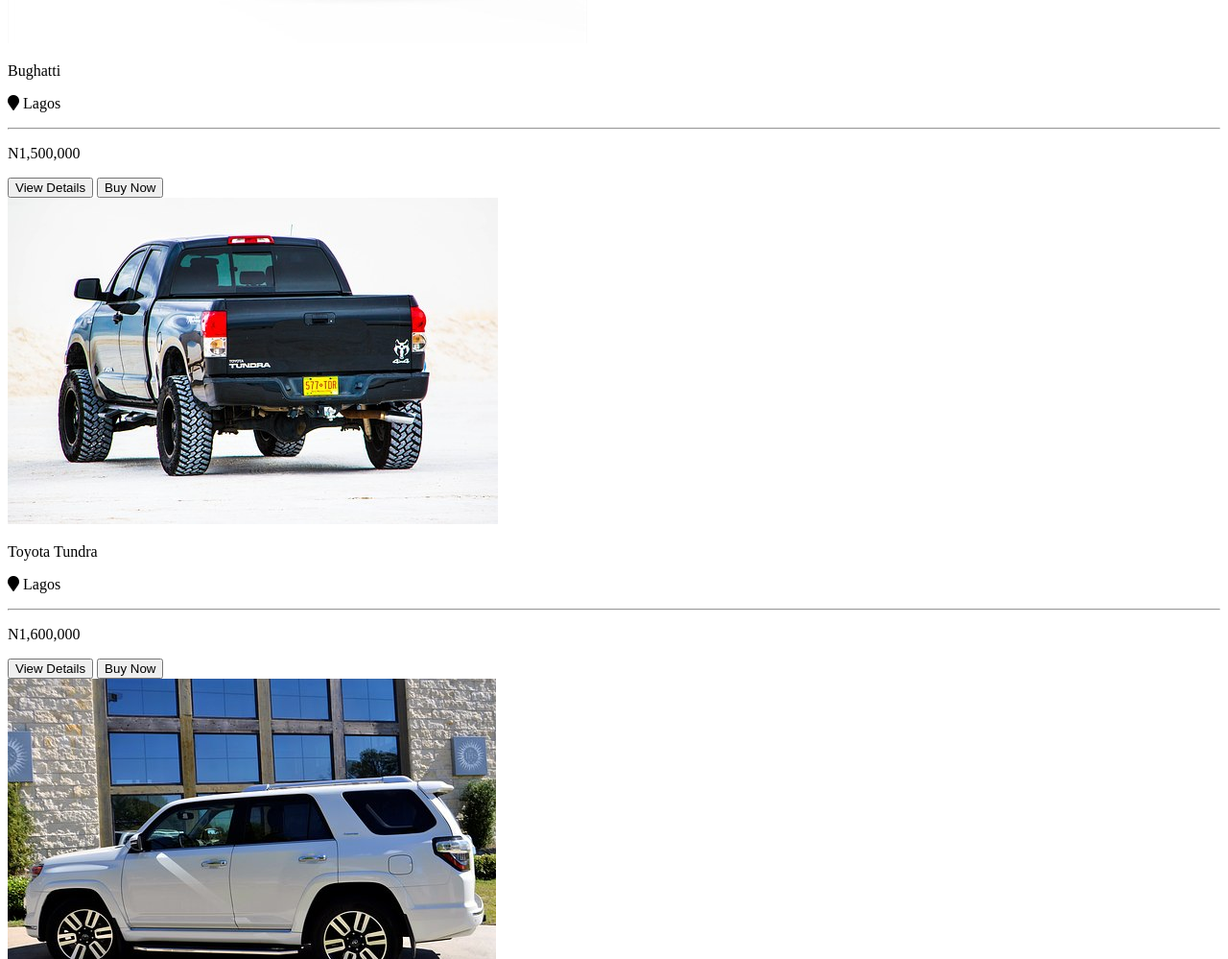
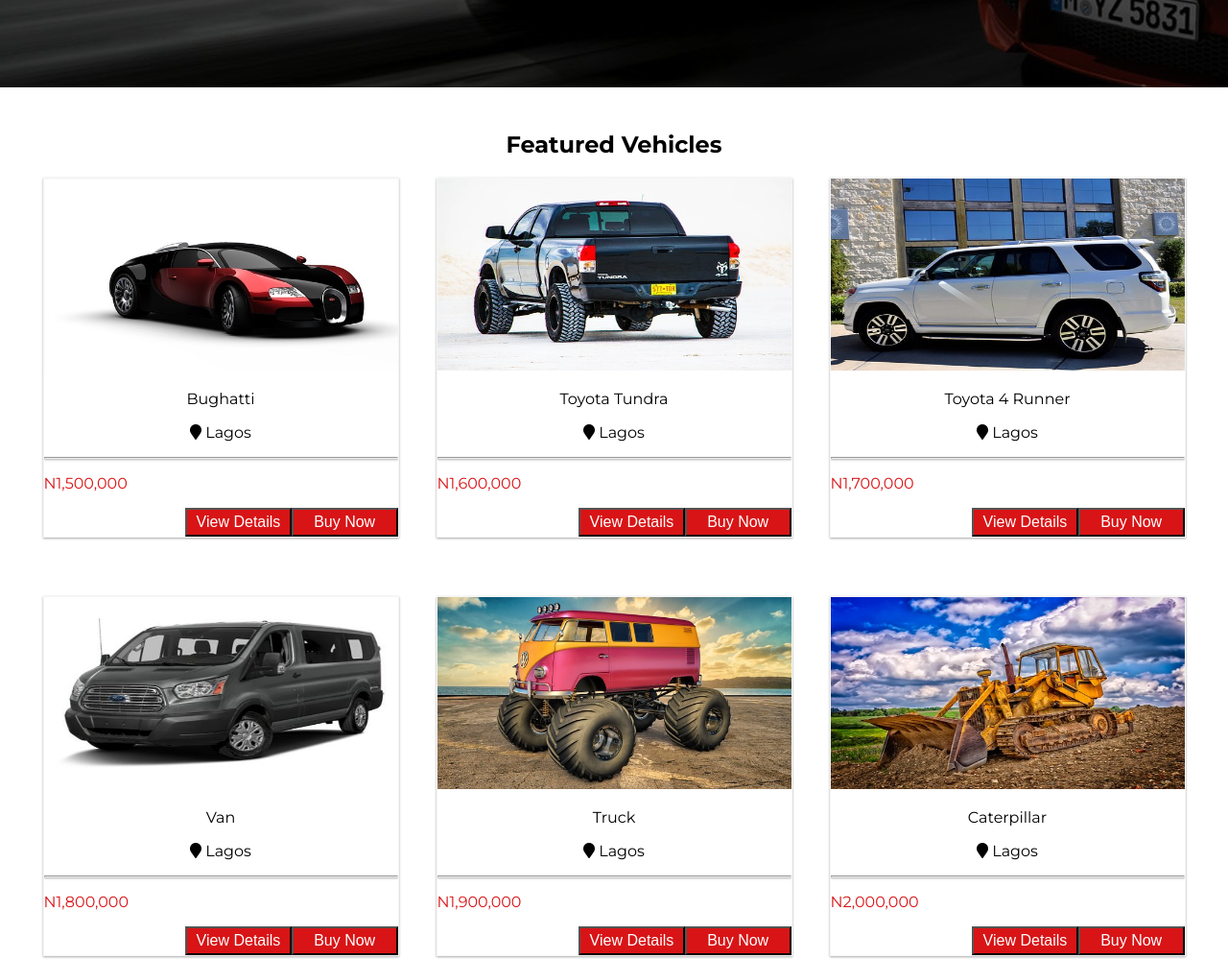
Before and after one commit to t4christ/automart, a plain HTML site: page UI/index.html in a window 1280 px wide. Shown: the part 694-1693 px from the top of the page at 96% size. Drawn offline with Linux system fonts and the light colour scheme.

Commit message:
add missing css file

```diff
--- a/UI/index.html
+++ b/UI/index.html
@@ -9,6 +9,7 @@
 <!-- //Mete tag keywords -->
 <!-- Stylesheet -->
 <link rel="stylesheet" href="https://use.fontawesome.com/releases/v5.8.2/css/all.css" integrity="sha384-oS3vJWv+0UjzBfQzYUhtDYW+Pj2yciDJxpsK1OYPAYjqT085Qq/1cq5FLXAZQ7Ay" crossorigin="anonymous">
+<link href="css/index.css" rel='stylesheet' type='text/css' />
 <link href="css/nav.css" rel='stylesheet' type='text/css' />
 <!-- //Stylesheet -->
 <!--fonts-->
@@ -342,7 +343,7 @@
 
 
 
-<script src="js/signin.js"></script>
+<script src="js/index.js"></script>
 <script src="js/nav.js"></script>
 </body>
 </html>
```
